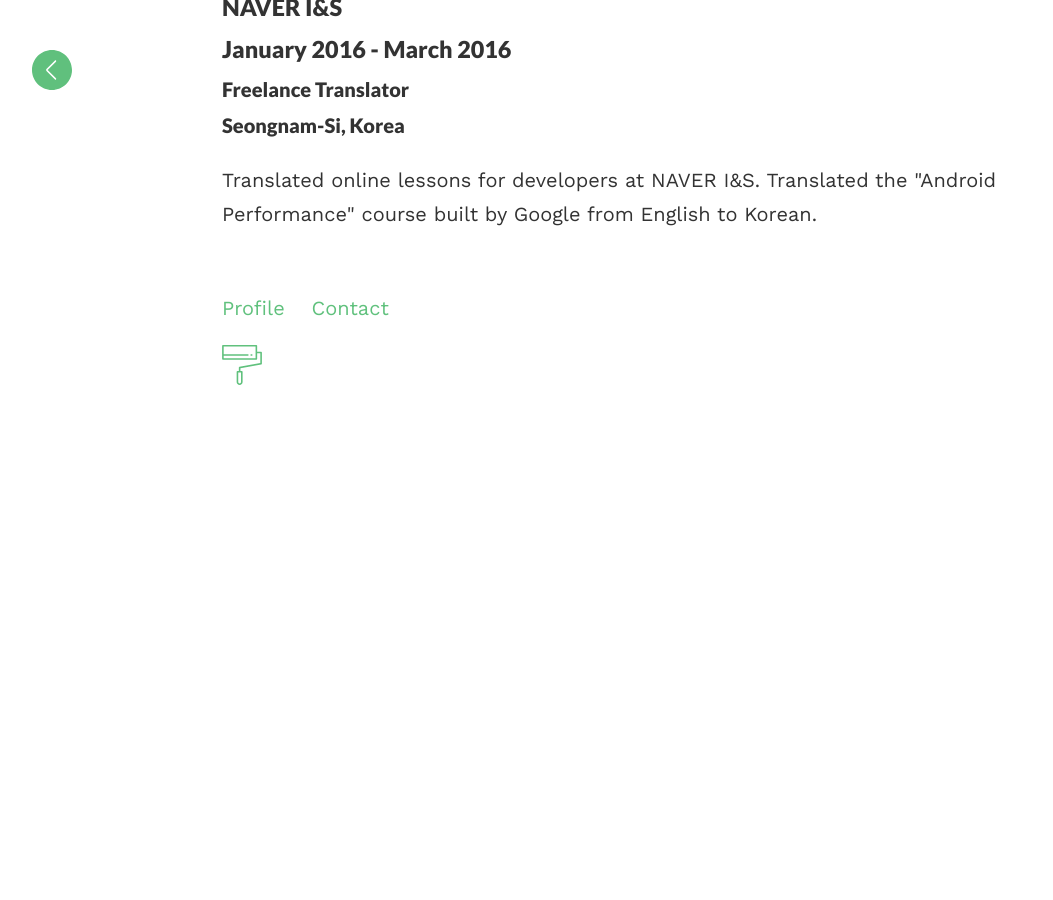
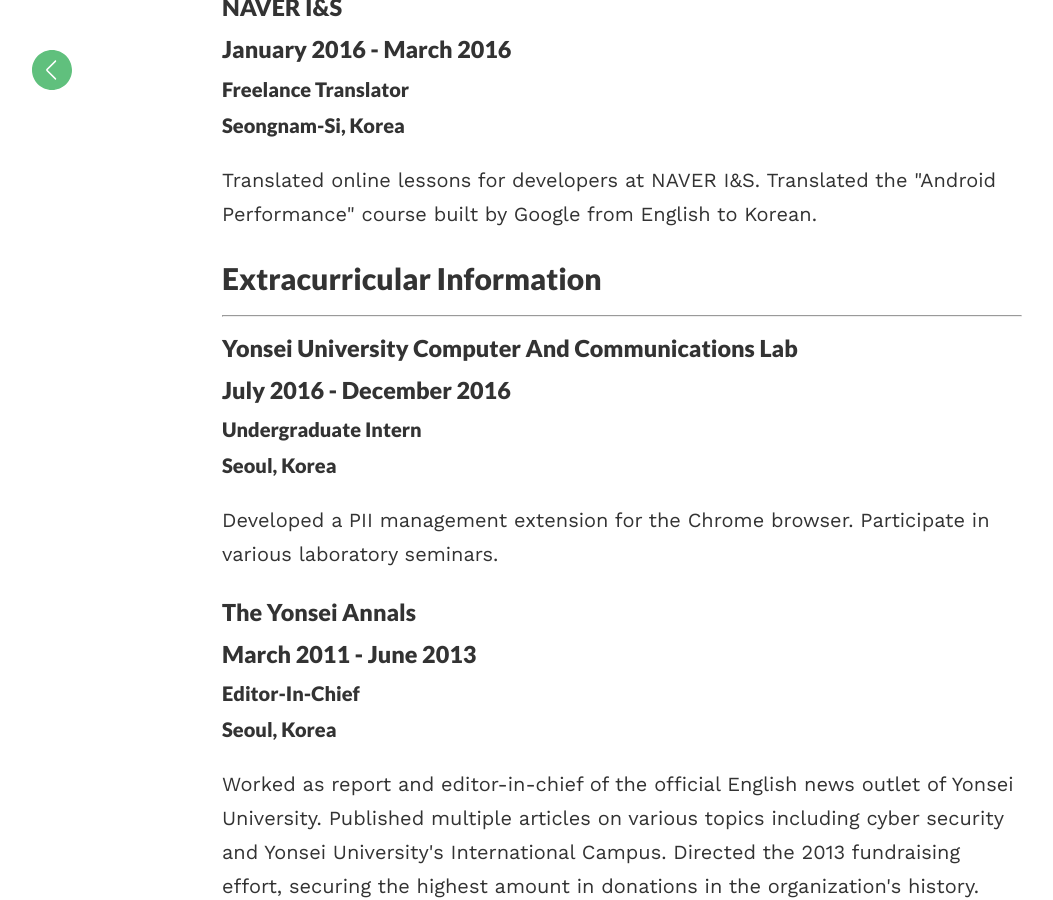
Before and after one commit to mjkim610/mjkim610.github.io, a Jekyll site: the page built from profile.md, in a window 1280 px wide and 900 px high, scrolled down 538 px. Shown: the whole window, without its empty margins (18-1071 px from the left). Built offline with Jekyll 4.4.1, drawn with Linux system fonts in a browser that asks for light colours; before the commit the page ends 980 px from its top, so only the background shows below that; some of the changed text lies outside the part shown.

Commit message:
Update profile and website title

```diff
--- a/_config.yml
+++ b/_config.yml
@@ -1,6 +1,6 @@
 ### your site title here
 
-title: Welcome to mjkim610.github.io!
+title: Myung-jong Kim
 baseurl: # name of the repository
 email: mjkim610@gmail.com
 
--- a/profile.md
+++ b/profile.md
@@ -50,3 +50,74 @@ published: true
     <p>Translated online lessons for developers at NAVER I&S. Translated the "Android Performance" course built by Google from English to Korean.</p>
   </div>
 </div>
+
+<div class="section">
+  <h2 id="extracurricularinformation">
+    Extracurricular Information
+  </h2>
+  <hr/>
+  <div class="block">
+    <div class="main-row">
+      <div class="org">
+        <h3>Yonsei University Computer and Communications Lab</h3>
+      </div>
+      <div class="when">
+        <h3>July 2016 - December 2016</h3>
+      </div>
+    </div>
+    <div class="sub-row">
+      <div class="role">
+        <h4>Undergraduate Intern</h4>
+      </div>
+      <div class="location">
+        <h4>Seoul, Korea</h4>
+      </div>
+    </div>
+    <p>Developed a PII management extension for the Chrome browser. Participate in various laboratory seminars.</p>
+  </div>
+
+  <div class="block">
+    <div class="main-row">
+      <div class="org">
+        <h3>The Yonsei Annals</h3>
+      </div>
+      <div class="when">
+        <h3>March 2011 - June 2013</h3>
+      </div>
+    </div>
+    <div class="sub-row">
+      <div class="role">
+        <h4>Editor-in-Chief</h4>
+      </div>
+      <div class="location">
+        <h4>Seoul, Korea</h4>
+      </div>
+    </div>
+    <p>Worked as report and editor-in-chief of the official English news outlet of Yonsei University. Published multiple articles on various topics including cyber security and Yonsei University's International Campus. Directed the 2013 fundraising effort, securing the highest amount in donations in the organization's history.</p>
+  </div>
+</div>
+
+<div class="section">
+  <h2 id="education">
+    Education
+  </h2>
+  <hr/>
+  <div class="block">
+    <div class="main-row">
+      <div class="org">
+        <h3>Yonsei University</h3>
+      </div>
+      <div class="when">
+        <h3>March 2011 - Now</h3>
+      </div>
+    </div>
+    <div class="sub-row">
+      <div class="role">
+        <h4>Bachelor of Science (B.S.), Computer Science</h4>
+      </div>
+      <div class="location">
+        <h4>Seoul, Korea</h4>
+      </div>
+    </div>
+  </div>
+</div>
```
